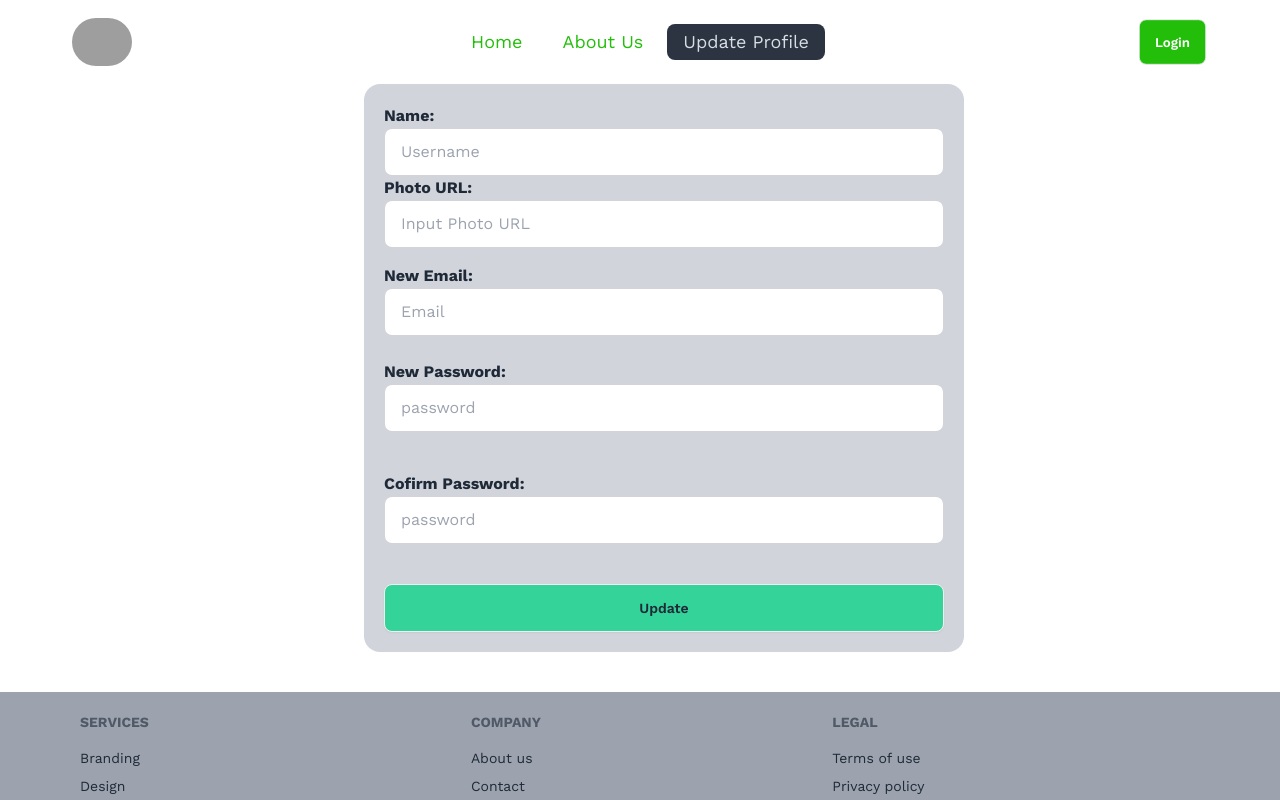
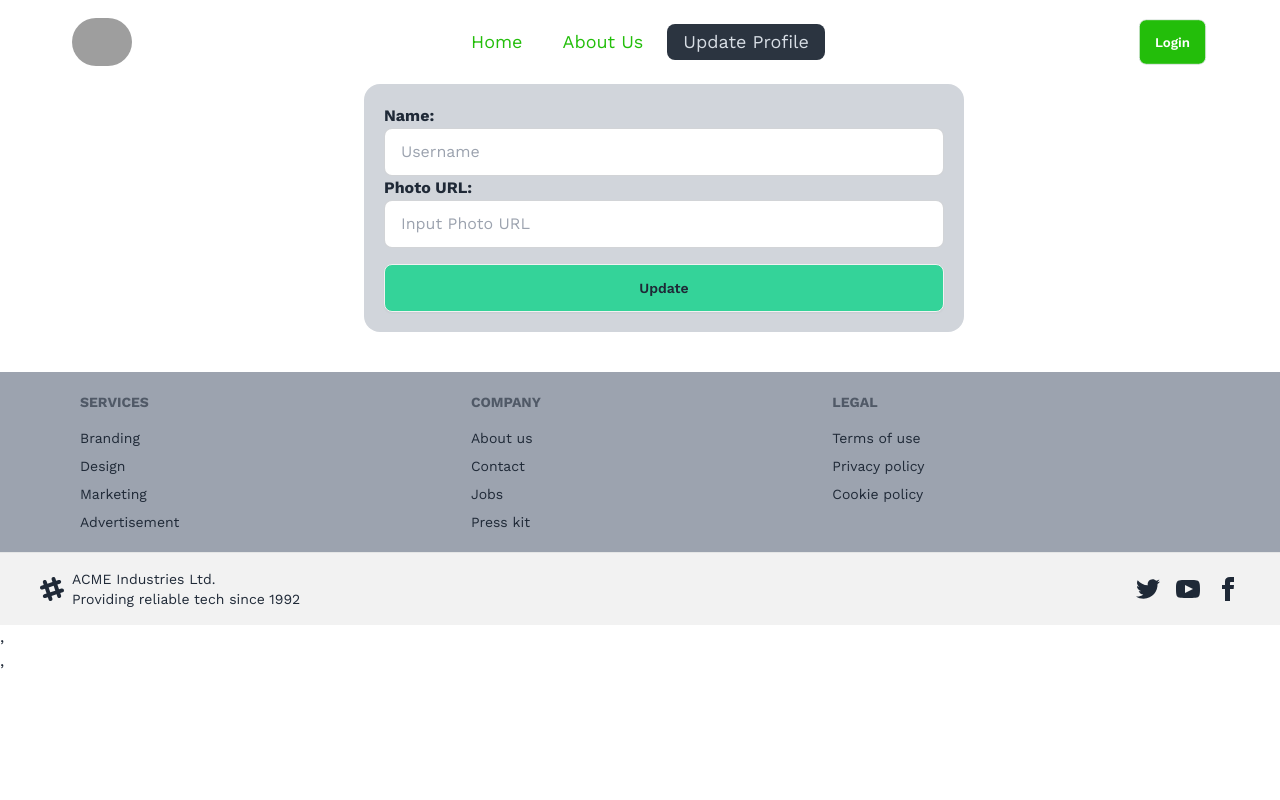
Before and after one commit to Drissho12345/Assignment-9, a React (Vite) app: page /User in a window 1280 px wide. Shown: the top 800 px of the page. Built offline with nearby package versions, Linux system fonts and the light colour scheme; no server answers; grey boxes are pictures that could not be loaded; a web font is replaced by a local one.

Commit message:
again new commit

```diff
--- a/src/Component/Login/Login.jsx
+++ b/src/Component/Login/Login.jsx
@@ -1,4 +1,4 @@
-import { Link, useLocation} from "react-router-dom";
+import { Link} from "react-router-dom";
 import { useState } from "react";
 import { FiEye ,FiEyeOff} from "react-icons/fi";
 import SocialLogin from "../Social/SocialLogin";
@@ -11,10 +11,6 @@ import { toast } from "react-toastify";
 const Login = () => {
     const [ showPassword ,setShowPassword] = useState(false)
     const {loginUser} = useContext(AuthContext)
-
-    const location = useLocation()
-    console.log(location);
-
 
 
     const handleLogin = (e) => {
--- a/src/Component/Register/Register.jsx
+++ b/src/Component/Register/Register.jsx
@@ -4,8 +4,7 @@ import { useContext, useState } from "react";
 import { FiEye ,FiEyeOff} from "react-icons/fi";
 import { toast } from "react-toastify";
 import { AuthContext } from "../Auth/AuthProvider";
-import { updateProfile } from "firebase/auth";
-// import { sendEmailVerification } from "firebase/auth";
+import { sendEmailVerification } from "firebase/auth";
 
 const Register = () => {
 
@@ -44,19 +43,14 @@ const Register = () => {
         registerUser(email,password,text)
         .then(register =>{
             console.log(register.user);
-            // setSuccess('User created Successfully')
             toast.success("User created Successfully!");
-            updateProfile(register.user, {
-                displayName: name,
-                photoURL: url
-              })
             setUser(register.user)
 
-            // // email verify
-            // sendEmailVerification(register.user)
-            // .then(() =>{
-            //     toast("Please check your email and verify your account")
-            // })
+            // email verify
+            sendEmailVerification(register.user)
+            .then(() =>{
+                toast("Please check your email and verify your account")
+            })
 
         })
         .catch(error =>{
--- a/src/Component/Update profile/UpdateProfile.jsx
+++ b/src/Component/Update profile/UpdateProfile.jsx
@@ -15,24 +15,6 @@ const UpdateProfile = () => {
                     <input type="text" className="grow" placeholder="Input Photo URL" />
                 </label>
                 </div>
-                <div className="mb-6">
-                    <h3 className="font-bold">New Email:</h3>
-                    <label className="input input-bordered flex items-center gap-2">
-                        <input type="text" className="grow" placeholder="Email" />
-                    </label>
-                </div>
-                <div className="mb-10">
-                    <h3 className="font-bold">New Password:</h3>
-                    <label className="input input-bordered flex items-center gap-2">
-                        <input type="password" className="grow" placeholder="password" />
-                    </label>
-                </div>
-                <div className="mb-10">
-                    <h3 className="font-bold">Cofirm Password:</h3>
-                    <label className="input input-bordered flex items-center gap-2">
-                        <input type="password" className="grow" placeholder="password" />
-                    </label>
-                </div>
                 <button className="btn bg-emerald-400 w-full">Update</button>
             </div>
         </div>
```
